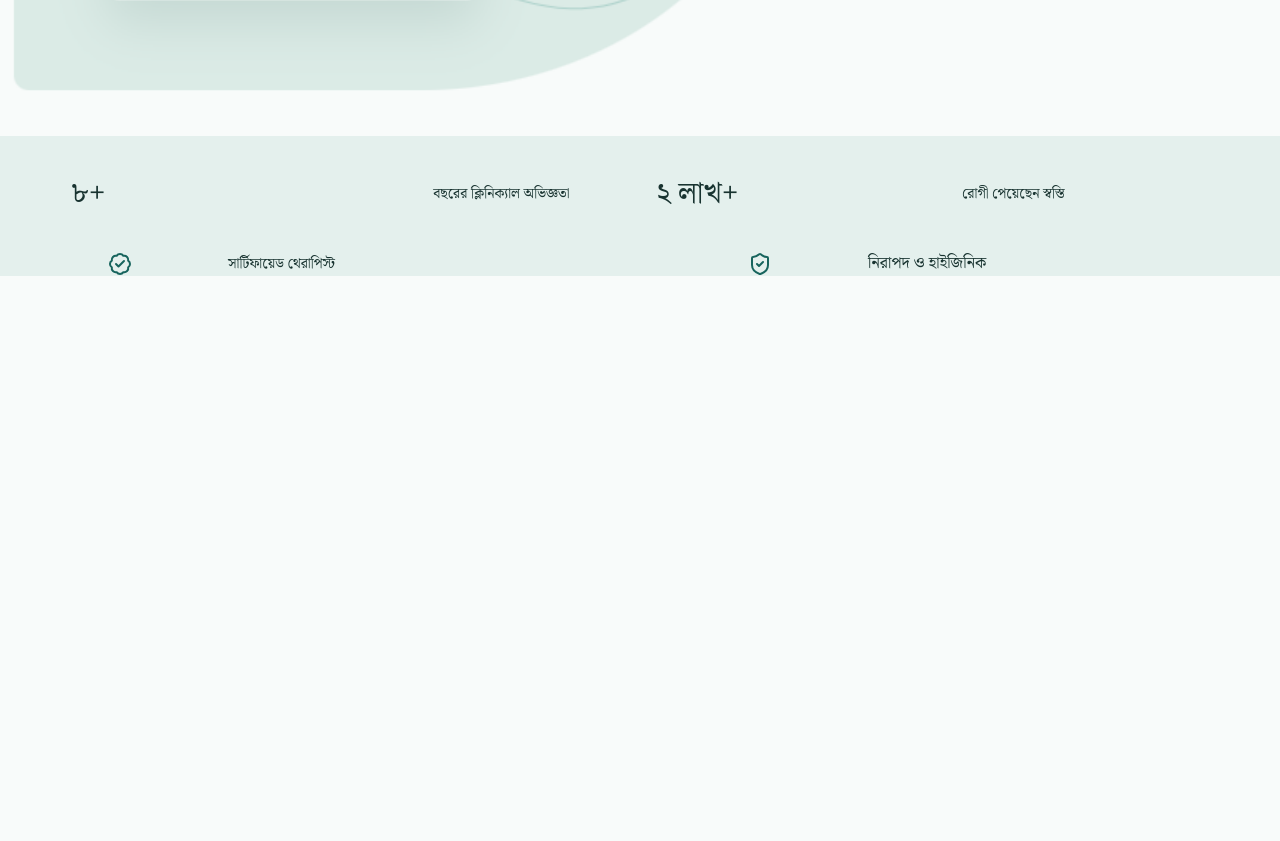
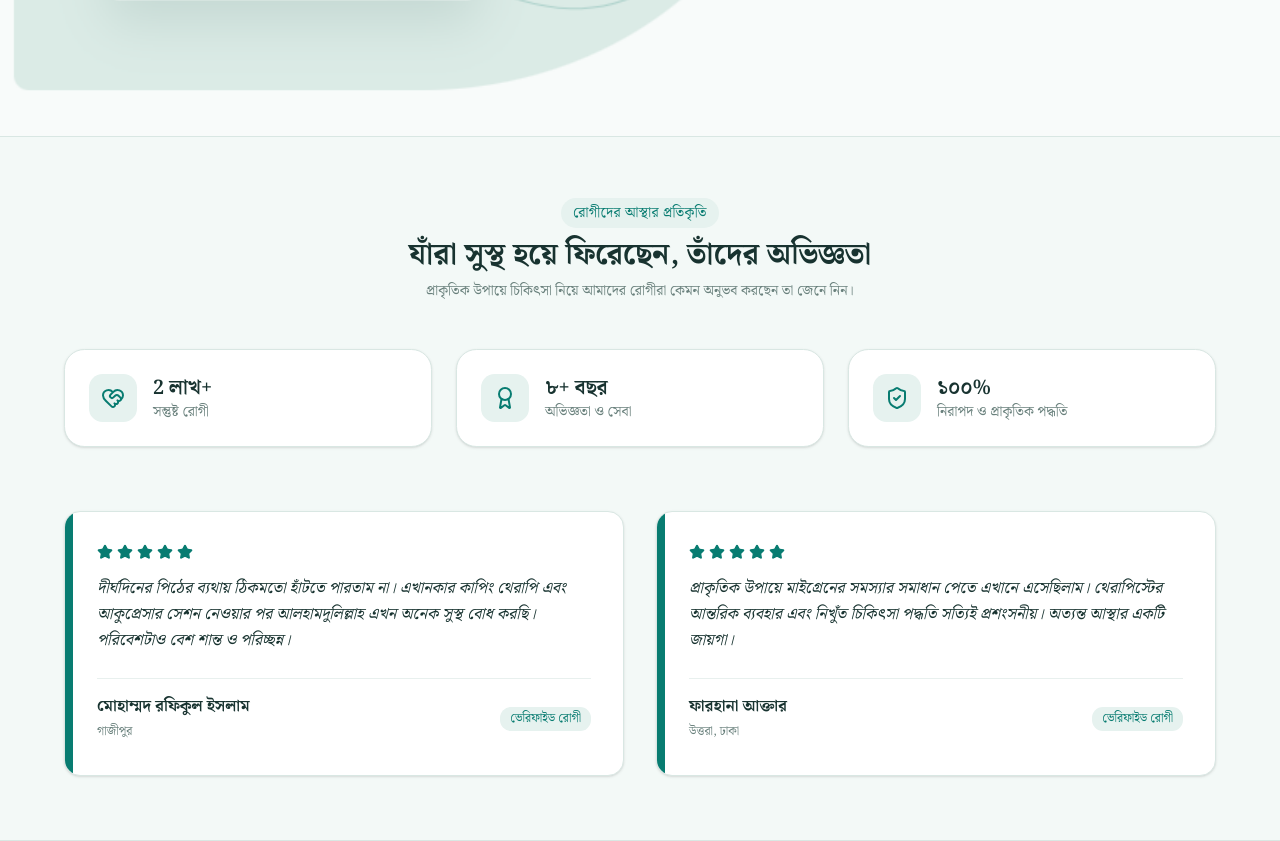
Before and after one commit to Ri-Reyan/ashraf_cupping_and_acupressure_therapy_center, a Next.js app: page / in a window 1280 px wide. Shown: the part 1161-2002 px from the top of the page. Before the commit the page ends 1437 px from the top, so only its background shows below. Built offline with nearby package versions, Linux system fonts and the light colour scheme.

Commit message:
add social proof page

```diff
--- a/src/app/page.tsx
+++ b/src/app/page.tsx
@@ -1,6 +1,7 @@
 import HeroSection from "@/landing_page_components/HeroSection";
 import Menubar from "@/landing_page_components/Menubar";
 import Navbar from "@/landing_page_components/Navbar";
+import SocialProof from "@/landing_page_components/SocialProof";
 
 const LandingPage = () => {
   return (
@@ -8,6 +9,7 @@ const LandingPage = () => {
       <Navbar />
       <Menubar />
       <HeroSection />
+      <SocialProof />
     </main>
   );
 };
--- a/src/landing_page_components/HeroSection.tsx
+++ b/src/landing_page_components/HeroSection.tsx
@@ -1,5 +1,5 @@
 import { Button } from "@/components/ui/button";
-import { MessageCircle, Star, BadgeCheck, ShieldCheck } from "lucide-react";
+import { MessageCircle, Star } from "lucide-react";
 import Image from "next/image";
 
 const ratingWords = [
@@ -23,8 +23,7 @@ const ratingWords = [
 
 const HeroSection = () => {
   return (
-    <div className="mt-4">
-      <div id="section1" className="px-2">
+    <div className="mt-4 px-2">
       <div id="side1">
         <div className="flex flex-row gap-x-1">
           <span className="text-6xl text-orange-400">.</span>
@@ -39,9 +38,9 @@ const HeroSection = () => {
           </h1>
 
           <p className="px-2 py-8 text-gray-500 font-sans text-lg">
-              ওষুধ ও সার্জারি ছাড়াই দীর্ঘস্থায়ী ব্যথা থেকে পান প্রাকৃতিক
-              মুক্তি। মাইগ্রেন, পিঠের ব্যথা, অনিদ্রা ও স্ট্রেস ম্যানেজমেন্টের
-              জন্য প্রমাণিত অ্যাকুপ্রেসার থেরাপি।
+            ওষুধ ও সার্জারি ছাড়াই দীর্ঘস্থায়ী ব্যথা থেকে পান প্রাকৃতিক মুক্তি।
+            মাইগ্রেন, পিঠের ব্যথা, অনিদ্রা ও স্ট্রেস ম্যানেজমেন্টের জন্য
+            প্রমাণিত অ্যাকুপ্রেসার থেরাপি।
           </p>
         </div>
         <Button className="flex bg-[#1C9A6F] w-full mx-6 py-6 place-self-center font-bold">
@@ -76,11 +75,7 @@ const HeroSection = () => {
           </div>
           <div className="-my-4">
             <div className="stars">
-                <Star
-                  className="text-yellow-500"
-                  size={14}
-                  fill="currentColor"
-                />{" "}
+              <Star className="text-yellow-500" size={14} fill="currentColor" />{" "}
               <b>৪.৯/৫</b>
             </div>
             <small className="text-gray-500">২ লাখ+ সন্তুষ্ট রোগী</small>
@@ -97,29 +92,6 @@ const HeroSection = () => {
         />
       </div>
     </div>
-      <div id="section2" className="flex flex-col bg-accent mt-10">
-        <div className="flex flex-row mt-10 justify-evenly">
-          <div className="flex flex-row gap-x-1 items-center w-1/2 justify-evenly px-4">
-            <h1 className="w-1/2 text-3xl">৮+</h1>
-            <h1 className="text-sm">বছরের ক্লিনিক্যাল অভিজ্ঞতা</h1>
-          </div>
-          <div className="flex flex-row gap-x-1 items-center w-1/2 justify-evenly px-4">
-            <h1 className="w-1/2 text-3xl">২ লাখ+</h1>
-            <h1 className="text-sm w-1/2">রোগী পেয়েছেন স্বস্তি</h1>
-          </div>
-        </div>
-        <div className="flex flex-row mt-10">
-          <div className="flex flex-row gap-x-1 items-center w-1/2 justify-evenly px-4">
-            <BadgeCheck className="text-secondary-foreground text-3xl" />
-            <h1 className="text-sm w-1/2">সার্টিফায়েড থেরাপিস্ট</h1>
-          </div>
-          <div className="flex flex-row gap-x-1 items-center w-1/2 justify-evenly px-4">
-            <ShieldCheck className="text-secondary-foreground text-3xl" />
-            <h1 className="text sm w-1/2">নিরাপদ ও হাইজিনিক</h1>
-          </div>
-        </div>
-      </div>
-    </div>
   );
 };
 
--- /dev/null
+++ b/src/landing_page_components/SocialProof.tsx
@@ -0,0 +1,116 @@
+import { Star, ShieldCheck, HeartHandshake, Award } from "lucide-react";
+
+export default function SocialProof() {
+  const testimonials = [
+    {
+      name: "মোহাম্মদ রফিকুল ইসলাম",
+      location: "গাজীপুর",
+      comment:
+        "দীর্ঘদিনের পিঠের ব্যথায় ঠিকমতো হাঁটতে পারতাম না। এখানকার কাপিং থেরাপি এবং আকুপ্রেসার সেশন নেওয়ার পর আলহামদুলিল্লাহ এখন অনেক সুস্থ বোধ করছি। পরিবেশটাও বেশ শান্ত ও পরিচ্ছন্ন।",
+      rating: 5,
+    },
+    {
+      name: "ফারহানা আক্তার",
+      location: "উত্তরা, ঢাকা",
+      comment:
+        "প্রাকৃতিক উপায়ে মাইগ্রেনের সমস্যার সমাধান পেতে এখানে এসেছিলাম। থেরাপিস্টের আন্তরিক ব্যবহার এবং নিখুঁত চিকিৎসা পদ্ধতি সত্যিই প্রশংসনীয়। অত্যন্ত আস্থার একটি জায়গা।",
+      rating: 5,
+    },
+  ];
+
+  const stats = [
+    {
+      icon: <HeartHandshake className="w-6 h-6 text-primary" />,
+      title: "2 লাখ+",
+      subtitle: "সন্তুষ্ট রোগী",
+    },
+    {
+      icon: <Award className="w-6 h-6 text-primary" />,
+      title: "৮+ বছর",
+      subtitle: "অভিজ্ঞতা ও সেবা",
+    },
+    {
+      icon: <ShieldCheck className="w-6 h-6 text-primary" />,
+      title: "১০০%",
+      subtitle: "নিরাপদ ও প্রাকৃতিক পদ্ধতি",
+    },
+  ];
+
+  return (
+    <section className="w-full py-16 px-6 bg-secondary/30 border-y border-border mt-10">
+      <div className="max-w-6xl mx-auto">
+        <div className="text-center max-w-2xl mx-auto mb-12">
+          <span className="text-primary text-sm font-medium tracking-wide uppercase bg-secondary px-3 py-1 rounded-full">
+            রোগীদের আস্থার প্রতিকৃতি
+          </span>
+          <h2 className="text-2xl md:text-3xl font-serif font-bold text-foreground mt-3">
+            যাঁরা সুস্থ হয়ে ফিরেছেন, তাঁদের অভিজ্ঞতা
+          </h2>
+          <p className="text-muted-foreground mt-2 font-serif text-sm">
+            প্রাকৃতিক উপায়ে চিকিৎসা নিয়ে আমাদের রোগীরা কেমন অনুভব করছেন তা জেনে
+            নিন।
+          </p>
+        </div>
+
+        <div className="grid grid-cols-1 md:grid-cols-3 gap-6 mb-16">
+          {stats.map((stat, index) => (
+            <div
+              key={index}
+              className="bg-card border border-border p-6 rounded-xl flex items-center gap-4 shadow-sm hover:shadow-md transition-shadow"
+            >
+              <div className="p-3 bg-secondary rounded-lg">{stat.icon}</div>
+              <div>
+                <h3 className="text-xl font-bold font-serif text-foreground">
+                  {stat.title}
+                </h3>
+                <p className="text-sm text-muted-foreground font-serif">
+                  {stat.subtitle}
+                </p>
+              </div>
+            </div>
+          ))}
+        </div>
+
+        <div className="grid grid-cols-1 md:grid-cols-2 gap-8">
+          {testimonials.map((item, index) => (
+            <div
+              key={index}
+              className="bg-card border border-border p-8 rounded-2xl shadow-sm flex flex-col justify-between relative overflow-hidden"
+            >
+              <div className="absolute top-0 left-0 w-2 h-full bg-primary" />
+
+              <div>
+                <div className="flex items-center gap-1 mb-4">
+                  {[...Array(item.rating)].map((_, i) => (
+                    <Star
+                      key={i}
+                      className="w-4 h-4 fill-primary text-primary"
+                    />
+                  ))}
+                </div>
+
+                <p className="text-foreground font-serif leading-relaxed italic mb-6">
+                  {item.comment}
+                </p>
+              </div>
+
+              <div className="flex items-center justify-between border-t border-border/60 pt-4 mt-auto">
+                <div>
+                  <h4 className="font-serif font-semibold text-foreground">
+                    {item.name}
+                  </h4>
+                  <span className="text-xs text-muted-foreground">
+                    {item.location}
+                  </span>
+                </div>
+                <span className="text-xs bg-secondary text-primary px-2.5 py-1 rounded-md font-medium">
+                  ভেরিফাইড রোগী
+                </span>
+              </div>
+            </div>
+          ))}
+        </div>
+      </div>
+    </section>
+  );
+}
```
Lines whose indentation alone changed are shown as unchanged.
